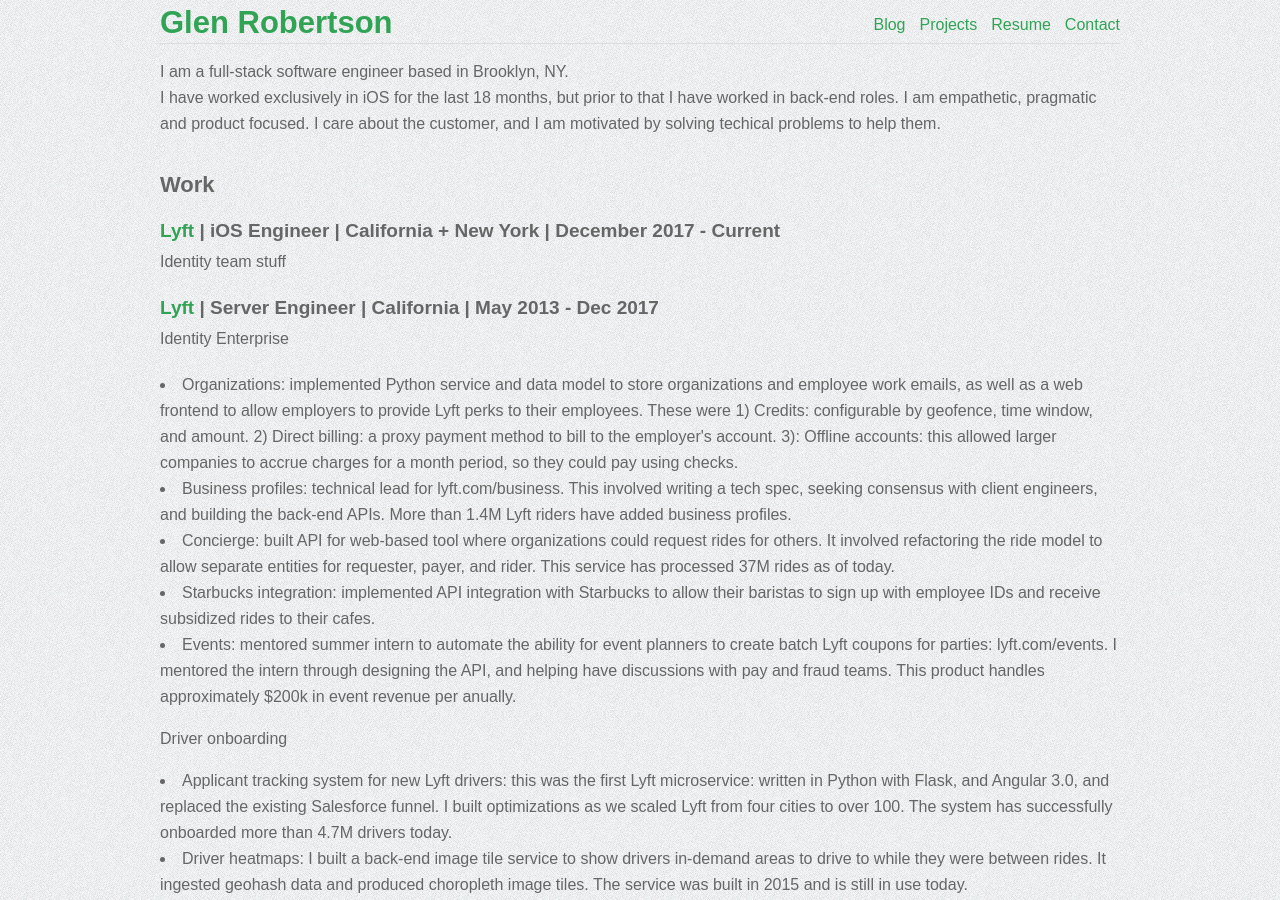
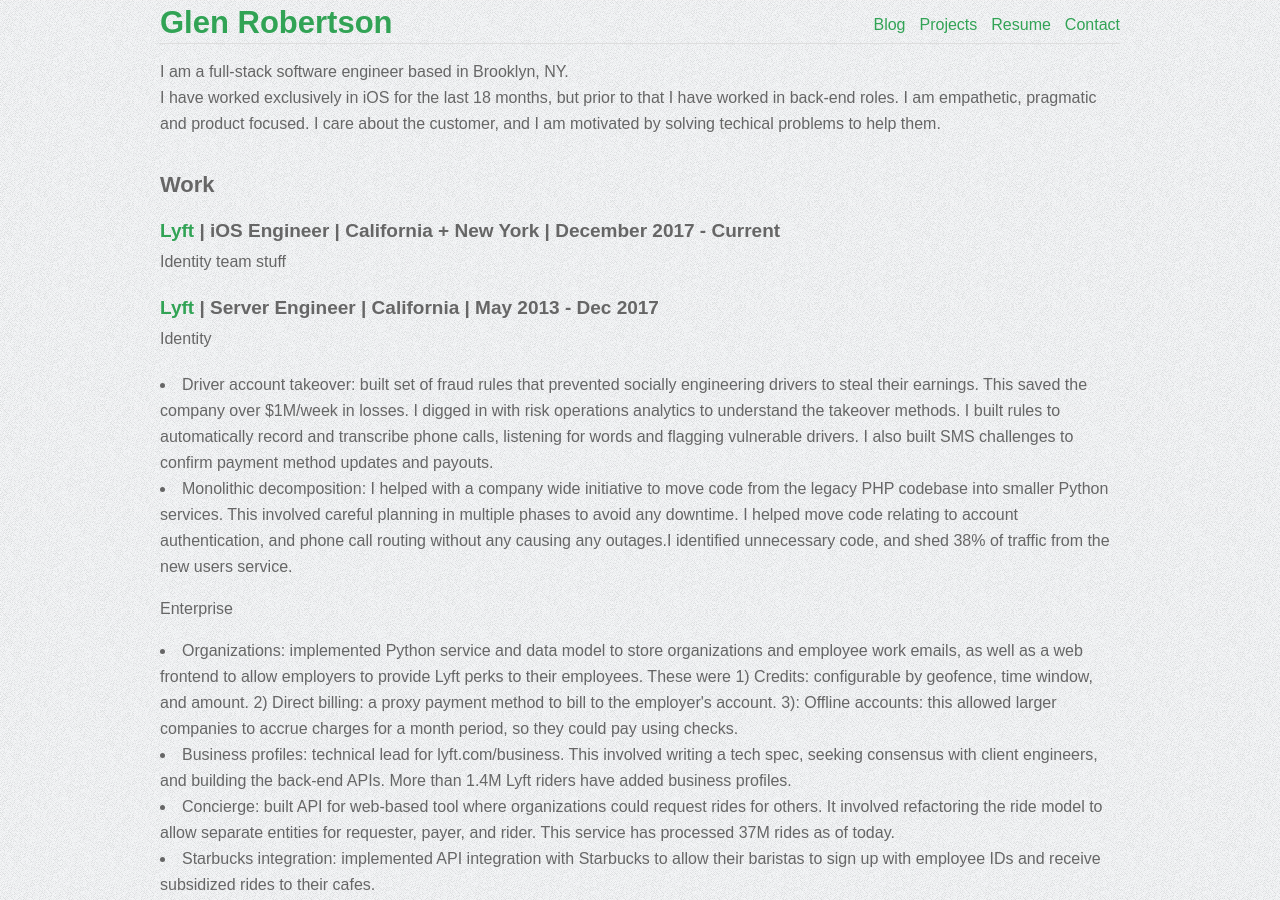
Before and after one commit to glenrobertson/glenrobertson.github.com, a Jekyll site: the page built from resume_2020.html, in a window 1280 px wide and 900 px high. Built offline with Jekyll 4.4.1, drawn with Linux system fonts in a browser that asks for light colours.

Commit message:
More info

```diff
--- a/resume_2020.html
+++ b/resume_2020.html
@@ -17,7 +17,11 @@
 
 <h4><a href="https://www.lyft.com">Lyft</a> | Server Engineer | California | May 2013 - Dec 2017</h4>
 <p>
-Identity
+Identity<br>
+<ul>
+    <li>Driver account takeover: built set of fraud rules that prevented socially engineering drivers to steal their earnings. This saved the company over $1M/week in losses. I digged in with risk operations analytics to understand the takeover methods. I built rules to automatically record and transcribe phone calls, listening for words and flagging vulnerable drivers. I also built SMS challenges to confirm payment method updates and payouts.</li>
+    <li>Monolithic decomposition: I helped with a company wide initiative to move code from the legacy PHP codebase into smaller Python services. This involved careful planning in multiple phases to avoid any downtime. I helped move code relating to account authentication, and phone call routing without any causing any outages.I identified unnecessary code, and shed 38% of traffic from the new users service.</li>
+</ul>
 
 Enterprise<br>
 <ul>
```
